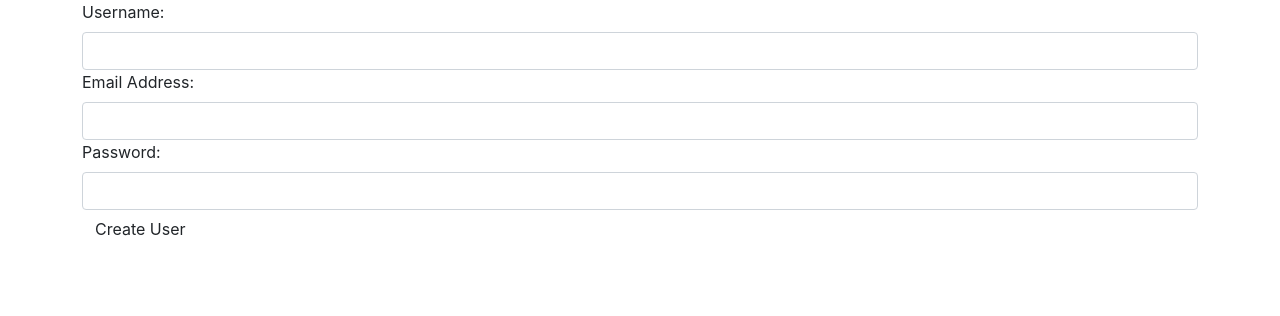
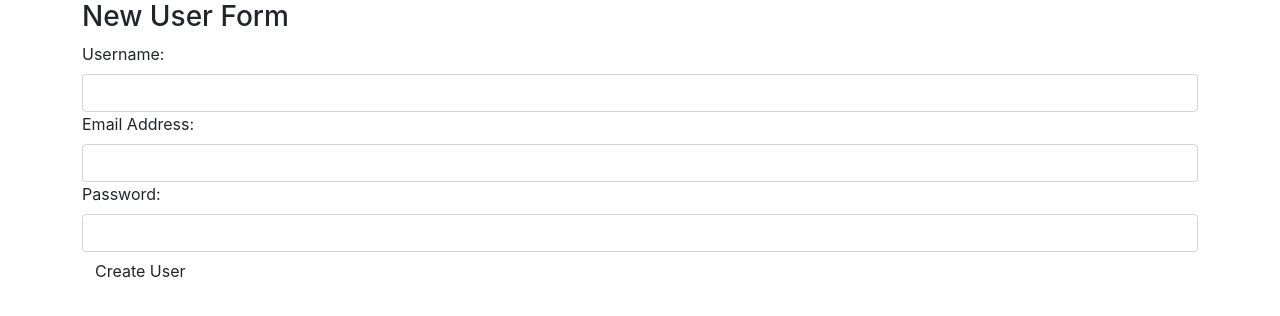
Before and after one commit to hope-crichlow/MERN, a React (Create React App) app in the folder react/functionalComponents/forms/: page / in a window 1280 px wide. Shown: the top 316 px of the page. Built offline with nearby package versions, Linux system fonts and the light colour scheme.

Commit message:
Form inpu updates state

```diff
--- a/react/functionalComponents/forms/src/App.js
+++ b/react/functionalComponents/forms/src/App.js
@@ -1,13 +1,13 @@
-import logo from "./logo.svg";
-import "./App.css";
-import UserForm from "./components/UserForm";
+import logo from './logo.svg';
+import './App.css';
+import UserForm from './components/UserForm';
 
 function App() {
-	return (
-		<div className="container-sm">
-			<UserForm />
-		</div>
-	);
+  return (
+    <div className="App">
+      <UserForm />
+    </div>
+  );
 }
 
 export default App;
--- a/react/functionalComponents/forms/src/components/UserForm.jsx
+++ b/react/functionalComponents/forms/src/components/UserForm.jsx
@@ -12,6 +12,8 @@ const UserForm = (props) => {
 	};
 
 	return (
+		<div className="container-sm">
+			<h3>New User Form</h3>
 			<form className="mb3" onSubmit={createUser}>
 				<div>
 					<label className="form-label">Username: </label>
@@ -39,6 +41,7 @@ const UserForm = (props) => {
 				</div>
 				<input className="btn" type="submit" value="Create User" />
 			</form>
+		</div>
 	);
 };
 
```
Lines whose indentation alone changed are shown as unchanged.
